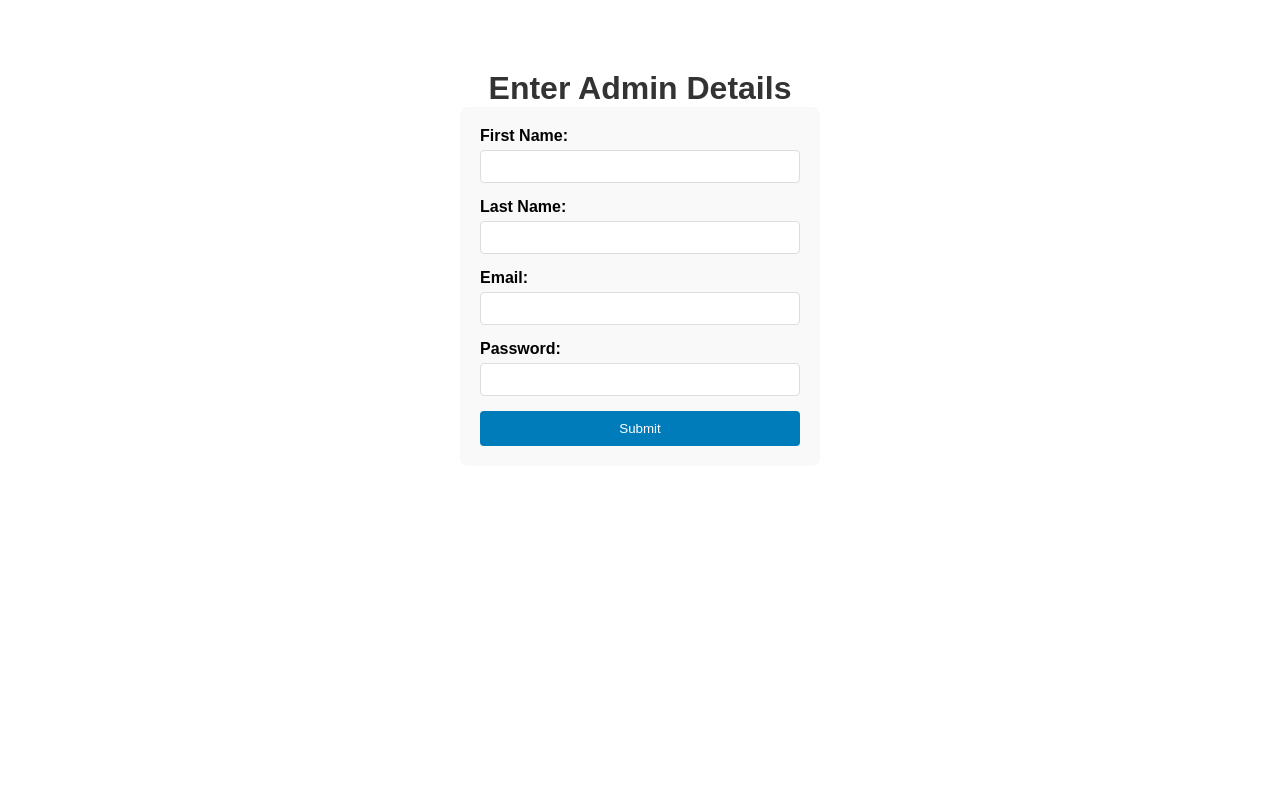
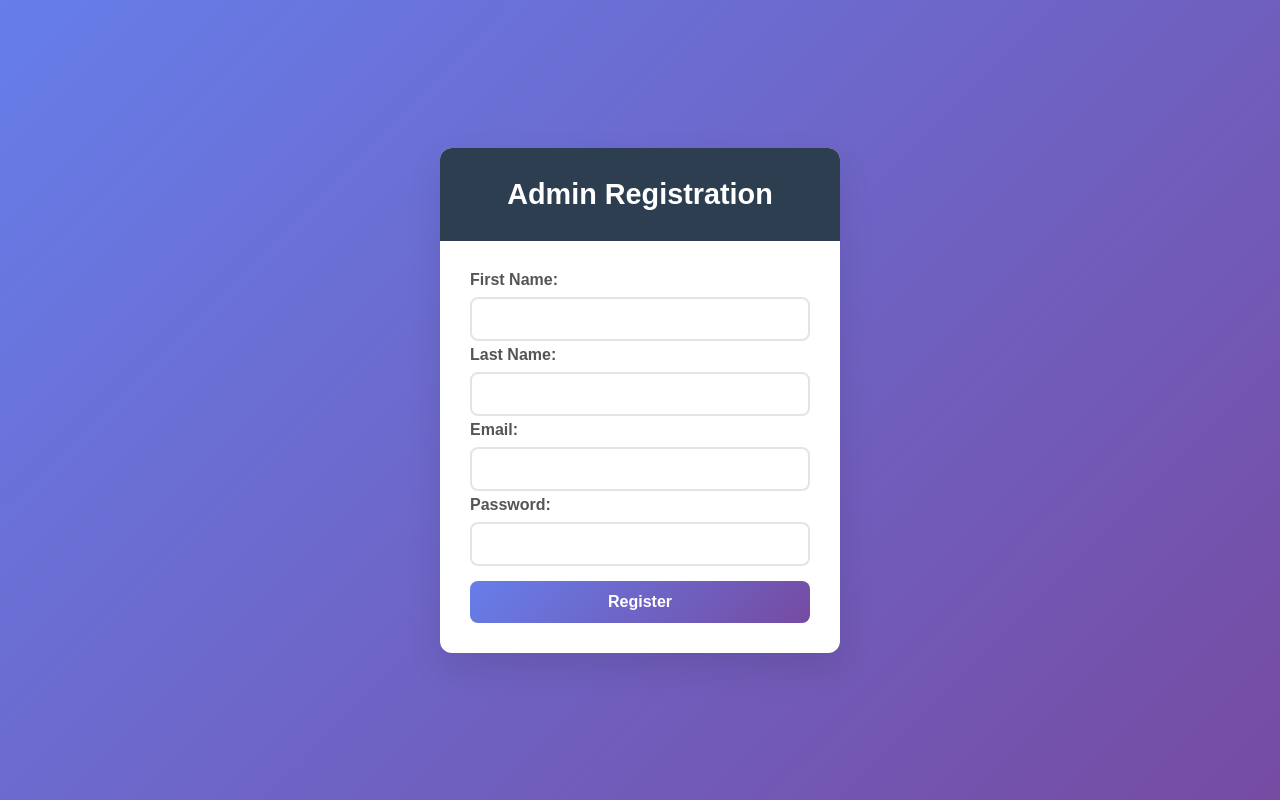
Before and after one commit to YasH0ShirsatH/Family_Management_System, a Laravel app: page /register in a window 1280 px wide. Run offline with Laravel 12, Linux system fonts and the light colour scheme; parts of the project's set-up code (start-up, migrations or seed data) failed here and were passed over.

Commit message:
new commi

```diff
--- a/app/Http/Controllers/AuthController.php
+++ b/app/Http/Controllers/AuthController.php
@@ -4,7 +4,11 @@ namespace App\Http\Controllers;
 
 use Illuminate\Http\Request;
 use App\Models\User;
-
+use Illuminate\Contracts\Auth\Factory;
+use Illuminate\Contracts\Auth\Guard;
+use Illuminate\Contracts\Auth\StatefulGuard;
+use Illuminate\Support\Facades\Hash;
+use Session;
 class AuthController extends Controller
 {
     public function login(Request $request){
@@ -37,4 +41,43 @@ class AuthController extends Controller
 
 
     }
+
+    public function loginUser(Request $request){
+            $request->validate([
+                'email' => 'required|email',
+                'password' => 'required',
+            ]);
+
+            $user = User::where('email','=',$request->email)->first();
+            if($user){
+
+                if(hash::check($request->password,$user->password) )
+                {
+                    $request->session()->put('loginId',$user->id);
+                    return redirect('dashboard');
+                }
+                else{
+                    return back()->with('error','password incorrect');
+                }
+            }
+            else{
+                return back()->with('error','No such user found');
+            }
+    }
+
+    public function dashboard(){
+        $data = array();
+        if(Session::has('loginId')){
+            $user = User::where('id','=',session::get('loginId'))->first();
+        }
+
+        return view('dashboard',compact('user'));
+    }
+
+    public function logout(){
+        if(Session::has('loginId')){
+            Session::pull('loginId');
+            return redirect('/login')->with('error','You have been logged out');
+        }
+    }
 }
--- a/bootstrap/app.php
+++ b/bootstrap/app.php
@@ -3,7 +3,7 @@
 use Illuminate\Foundation\Application;
 use Illuminate\Foundation\Configuration\Exceptions;
 use Illuminate\Foundation\Configuration\Middleware;
-
+use App\Http\Middleware\AuthCheck;
 return Application::configure(basePath: dirname(__DIR__))
     ->withRouting(
         web: __DIR__.'/../routes/web.php',
@@ -11,7 +11,7 @@ return Application::configure(basePath: dirname(__DIR__))
         health: '/up',
     )
     ->withMiddleware(function (Middleware $middleware): void {
-        //
+
     })
     ->withExceptions(function (Exceptions $exceptions): void {
         //
--- a/resources/views/auth/register.blade.php
+++ b/resources/views/auth/register.blade.php
@@ -1,115 +1,167 @@
 <!DOCTYPE html>
 <html lang="en">
+
 <head>
     <meta charset="UTF-8">
     <meta name="viewport" content="width=device-width, initial-scale=1.0">
     <title>Register</title>
     <style>
-        *{
+    * {
         margin: 0;
         padding: 0;
         box-sizing: border-box;
-            transition: 1s ease-in-out;
-        }
-        body {
-            font-family: Arial, sans-serif; max-width: 400px; margin: 50px auto; padding: 20px;
-        }
-        h1 {
-             text-align: center; color: #333;
     }
 
-        form {
-             background: #f9f9f9; padding: 20px; border-radius: 8px;
-            }
-        label {
-             display: block; margin-bottom: 5px; font-weight: bold;
-            }
-        input[type="text"], input[type="email"], input[type="password"] {
-             width: 100%; padding: 8px; margin-bottom: 15px; border: 1px solid #ddd; border-radius: 4px; box-sizing: border-box;
-            }
-        .danger{
-            color: red;
-            font-size: 10px;
-            margin-bottom: 5px;
-            font-style: italic;
-       }
-        input[type="submit"] {
-            width: 100%; padding: 10px; background: #007cba; color: white; border: none; border-radius: 4px; cursor: pointer;
-        }
-        input[type="submit"]:hover {
-            background: #005a87;
+    body {
+        font-family: Arial, sans-serif;
+        background: linear-gradient(135deg, #667eea 0%, #764ba2 100%);
+        min-height: 100vh;
+        display: flex;
+        align-items: center;
+        justify-content: center;
+        padding: 20px;
     }
 
-         .msgsuccess{
-            color: #198754;
-            font-size: 13px;
-            text-align: center;
-            margin-bottom: 10px;
-            padding: 10px 20px ;
-            border-radius: 30px;
-            background-color: #8ef7c6ff;
-         }
-         .msgerror{
-            color: #dc3545;
-            font-size: 13px;
-            text-align: center;
-            margin-bottom: 10px;
-            padding: 10px 20px ;
-            border-radius: 30px;
-            background-color: #f8d7da;
-         }
-         .nodisplay{
-            display: none;
+    .container {
+        background: white;
+        border-radius: 12px;
+        box-shadow: 0 15px 35px rgba(0, 0, 0, 0.1);
+        overflow: hidden;
+        width: 100%;
+        max-width: 400px;
     }
 
+    .header {
+        background: #2c3e50;
+        color: white;
+        padding: 30px;
+        text-align: center;
+    }
+
+    .form-content {
+        padding: 30px;
+    }
+
+    h1 {
+        font-size: 1.8em;
+        margin: 0;
+    }
+
+    label {
+        display: block;
+        margin-bottom: 8px;
+        font-weight: 600;
+        color: #555;
+    }
+
+    input[type="text"],
+    input[type="email"],
+    input[type="password"] {
+        width: 100%;
+        padding: 12px;
+        border: 2px solid #e1e5e9;
+        border-radius: 8px;
+        font-size: 14px;
+        transition: border-color 0.3s;
+        margin-bottom: 5px;
+    }
+
+    input[type="text"]:focus,
+    input[type="email"]:focus,
+    input[type="password"]:focus {
+        outline: none;
+        border-color: #667eea;
+    }
+
+    input[type="submit"] {
+        width: 100%;
+        padding: 12px;
+        background: linear-gradient(135deg, #667eea, #764ba2);
+        color: white;
+        border: none;
+        border-radius: 8px;
+        font-size: 16px;
+        font-weight: 600;
+        cursor: pointer;
+        transition: transform 0.2s;
+        margin-top: 10px;
+    }
+
+    input[type="submit"]:hover {
+        transform: translateY(-2px);
+    }
+
+    .danger {
+        color: #e74c3c;
+        font-size: 12px;
+        margin-bottom: 15px;
+    }
+
+    .success {
+        background: #d4edda;
+        color: #155724;
+        padding: 15px;
+        border-radius: 8px;
+        margin-bottom: 20px;
+        border-left: 4px solid #28a745;
+    }
+
+    .error {
+        background: #fee;
+        color: #c33;
+        padding: 15px;
+        border-radius: 8px;
+        margin-bottom: 20px;
+        border-left: 4px solid #e74c3c;
+    }
     </style>
 </head>
+
 <body>
+    <div class="container">
+        <div class="header">
+            <h1>Admin Registration</h1>
+        </div>
+        <div class="form-content">
             @if(session('success'))
-        <h2 class="msgsuccess">{{ session('success') }}</h2>
+            <div class="success">{{ session('success') }}</div>
             @endif
 
             @if(session('error'))
-        <h2 class="msgerror">{{ session('error') }}</h2>
+            <div class="error">{{ session('error') }}</div>
             @endif
 
-    <h1>Enter Admin Details</h1>
             <form action="{{ route('register-user') }}" method="post">
                 @csrf
 
                 <label for="first_name">First Name:</label>
-        <p class="danger"> @error('first_name')
-            * {{ $message }}
-        @enderror</p>
+                @error('first_name')
+                <div class="danger">{{ $message }}</div>
+                @enderror
                 <input type="text" name="first_name" id="first_name" value="{{ old('first_name') }}">
 
-
-
                 <label for="last_name">Last Name:</label>
-         <p class="danger"> @error('last_name')
-            * {{ $message }}
-        @enderror</p>
-        <input type="text" name="last_name" id="last_name" value="{{ old('last_name')  }}">
-
-
-
+                @error('last_name')
+                <div class="danger">{{ $message }}</div>
+                @enderror
+                <input type="text" name="last_name" id="last_name" value="{{ old('last_name') }}">
 
                 <label for="email">Email:</label>
-        <p class="danger"> @error('email')
-            * {{ $message }}
-        @enderror</p>
+                @error('email')
+                <div class="danger">{{ $message }}</div>
+                @enderror
                 <input type="email" name="email" id="email" value="{{ old('email') }}">
 
+                <label for="password">Password:</label>
+                @error('password')
+                <div class="danger">{{ $message }}</div>
+                @enderror
+                <input type="password" name="password" id="password">
 
+                <input type="submit" value="Register">
+            </form>
+        </div>
+    </div>
+</body>
 
-        <label for="password">Password:</label>
-        <p class="danger"> @error('password')
-            * {{ $message }}
-        @enderror</p>
-        <input type="password" name="password" id="password" >
-
-
-        <input type="submit" value="Submit">
-    </form>
-</body>
 </html>
--- a/routes/web.php
+++ b/routes/web.php
@@ -2,9 +2,20 @@
 
 use Illuminate\Support\Facades\Route;
 use App\Http\Controllers\AuthController;
-Route::get('/', function () {
-    return view('welcome');
-});
-Route::get('/login',[AuthController::class,'login']);
+use App\Http\Controllers\HeadController;
+use App\Http\Middleware\AuthCheck;
+use App\Http\Middleware\AlreadyIn;
+
+Route::get('/login',[AuthController::class,'login'])->middleware(AlreadyIn::class);
 Route::get('/register',[AuthController::class,'register']);
-Route::post('/register/user', [AuthController::class, 'registerUser'])->name('register-user');
+Route::post('/register-user', [AuthController::class, 'registerUser'])->name('register-user');
+Route::post('/login-user', [AuthController::class, 'loginUser'])->name('login-user');
+
+Route::get('/dashboard',[AuthController::class,'dashboard'])->middleware(AuthCheck::class);
+Route::get('/logout',[AuthController::class,'logout']);
+Route::view('/','head')->name('head');
+
+
+
+//head section
+Route::post('/head',[HeadController::class,'post_data']);
```
Also changed, not shown: app/Http/Controllers/HeadController.php (added, +28 -0 lines), app/Http/Middleware/AlreadyIn.php (added, +24 -0 lines), app/Http/Middleware/AuthCheck.php (added, +24 -0 lines), app/Models/Head.php (added, +12 -0 lines), app/Models/Member.php (added, +12 -0 lines), resources/views/auth/login.blade.php (+124 -16 lines), resources/views/dashboard.blade.php (added, +97 -0 lines), resources/views/head.blade.php (added, +50 -0 lines), database/migrations/2025_09_01_113707_create_heads_table.php (added), database/migrations/2025_09_01_115221_create_members_table.php (added), storage/app/private/public/4M45noDrnii0CPl8Ok85khzcYNctefsHA47MKoNx.png (added), storage/app/private/public/i4UNQoWYWD9jY27cRMuQU2mNU4w6yKAaTxcDdW77.png (added), storage/app/private/public/nFjWGxWoRtprqB4sG82KtpPYg9B7mYjhof2yAXun.png (added), 3 other files. Lines whose indentation alone changed are shown as unchanged.
